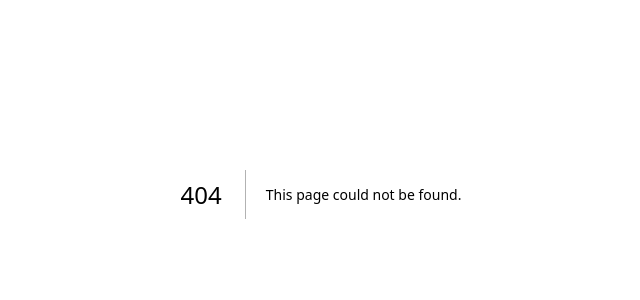
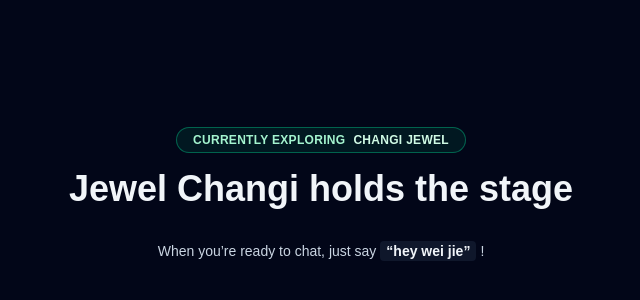
Before and after one commit to samsonong/cursor-hackathon-oct2025, a Next.js app in the folder ai-tourguide/: page /demo in a window 1280 px wide. Before the commit this address had no page. Shown: the part 206-506 px from the top of the page, without its empty margins (319-959 px from the left). Built offline with nearby package versions, Linux system fonts and the light colour scheme.

Commit message:
Create `demo` page

```diff
--- /dev/null
+++ b/ai-tourguide/src/app/demo/page.tsx
@@ -0,0 +1,30 @@
+"use client";
+
+import { getWakeWord } from "@/lib/wake-word";
+
+export default function DemoSplashPage() {
+  const activeWakeWord = getWakeWord();
+
+  return (
+    <div className="flex min-h-screen flex-col items-center justify-center gap-8 bg-slate-950 px-6 text-center text-slate-100">
+      <div className="space-y-4">
+        <span className="inline-flex items-center gap-2 rounded-full border border-emerald-400/40 bg-emerald-500/10 px-4 py-1 text-xs font-semibold uppercase tracking-wide text-emerald-200">
+          Currently exploring
+          <span className="text-emerald-100">Changi Jewel</span>
+        </span>
+        <h1 className="text-3xl font-semibold sm:text-4xl">
+          Jewel Changi holds the stage
+        </h1>
+      </div>
+      <div className="space-y-2 text-sm text-slate-300">
+        <p>
+          When you&rsquo;re ready to chat, just say
+          <span className="mx-1 rounded-sm bg-slate-900 px-1.5 py-0.5 font-semibold text-slate-100">
+            “{activeWakeWord}”
+          </span>
+          !
+        </p>
+      </div>
+    </div>
+  );
+}
```
